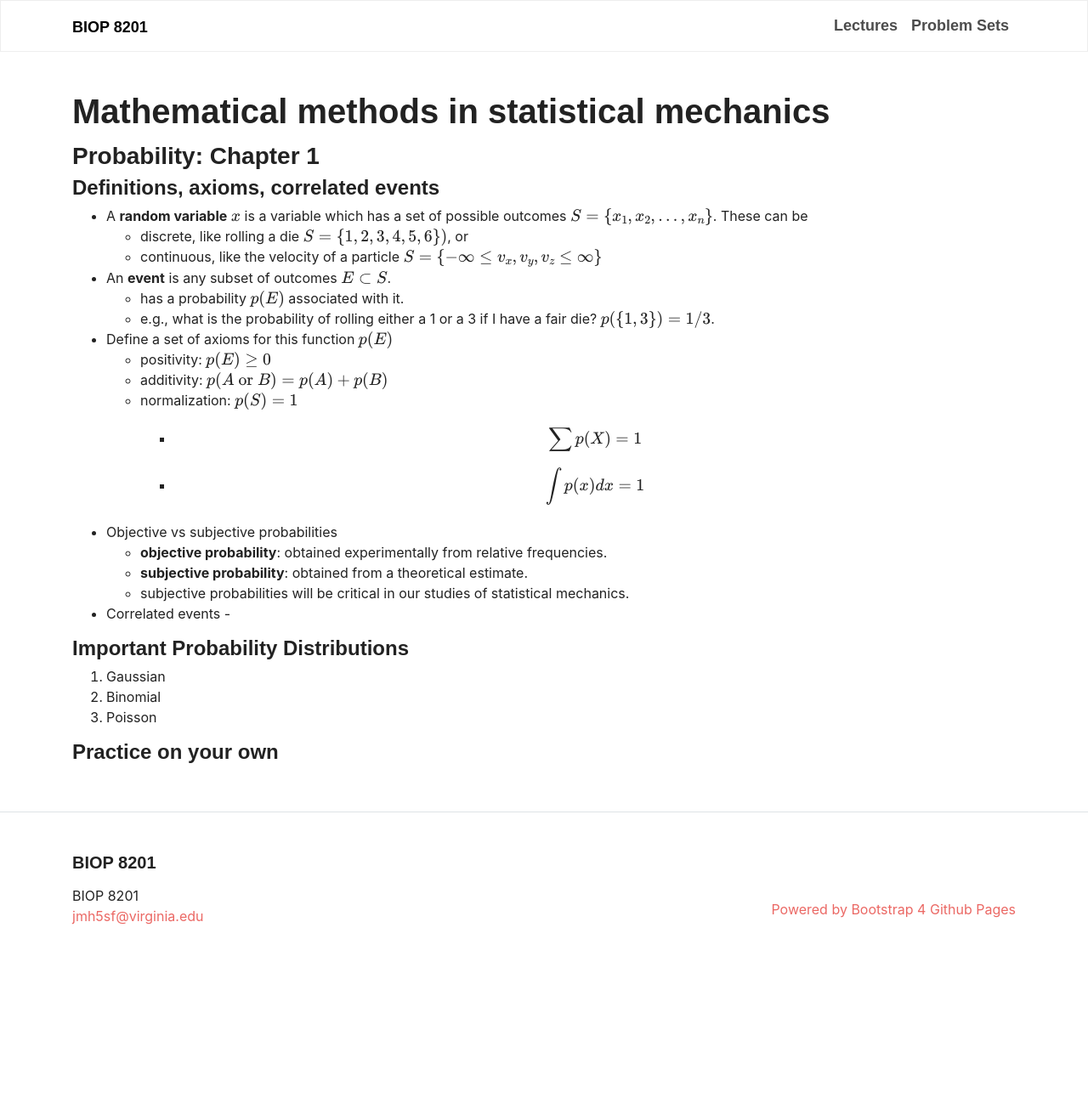
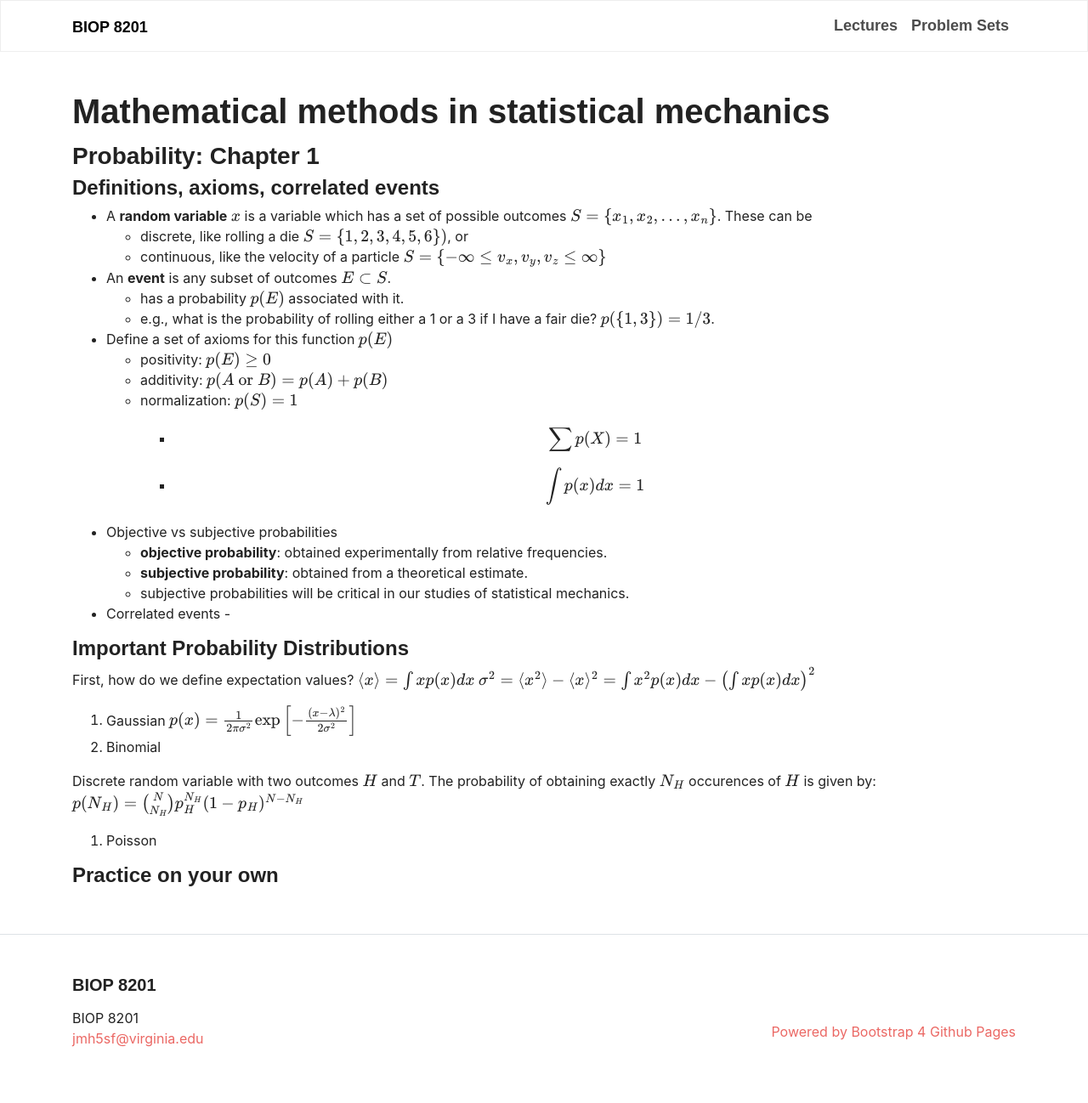
Before and after one commit to jmhays/biop-web, a Jekyll site: the page built from lectures/Lecture1.md, in a window 1280 px wide. Shown: the whole page at 85% size. Built offline with Jekyll 4.4.1, drawn with Linux system fonts in a browser that asks for light colours; some web fonts are replaced; formulas are drawn with MathJax 3; before the commit the page ends 1154 px from its top, so only the background shows below that.

Commit message:
Try display math

```diff
--- a/lectures/Lecture1.md
+++ b/lectures/Lecture1.md
@@ -27,8 +27,23 @@ title: Mathematical methods in statistical mechanics
     -
 
 #### Important Probability Distributions
+First, how do we define expectation values?
+$$
+\langle x \rangle = \int xp(x)dx
+$$
+$$
+\sigma^2 = \langle x^2 \rangle - \langle x \rangle^2 = \int x^2p(x)dx - \left(\int xp(x)dx\right)^2
+$$
 1. Gaussian
+$$
+p(x) = \frac{1}{2\pi\sigma^2}\exp\left[-\frac{(x-\lambda)^2}{2\sigma^2}\right]
+$$
 2. Binomial
+
+Discrete random variable with two outcomes $$H$$ and $$T$$. The probability of obtaining exactly $$N_H$$ occurences of $$H$$ is given by:
+$$
+p(N_H) = {N\choose N_H}p_H^{N_H}(1-p_H)^{N-N_H}
+$$
 3. Poisson
 
 #### Practice on your own
```
